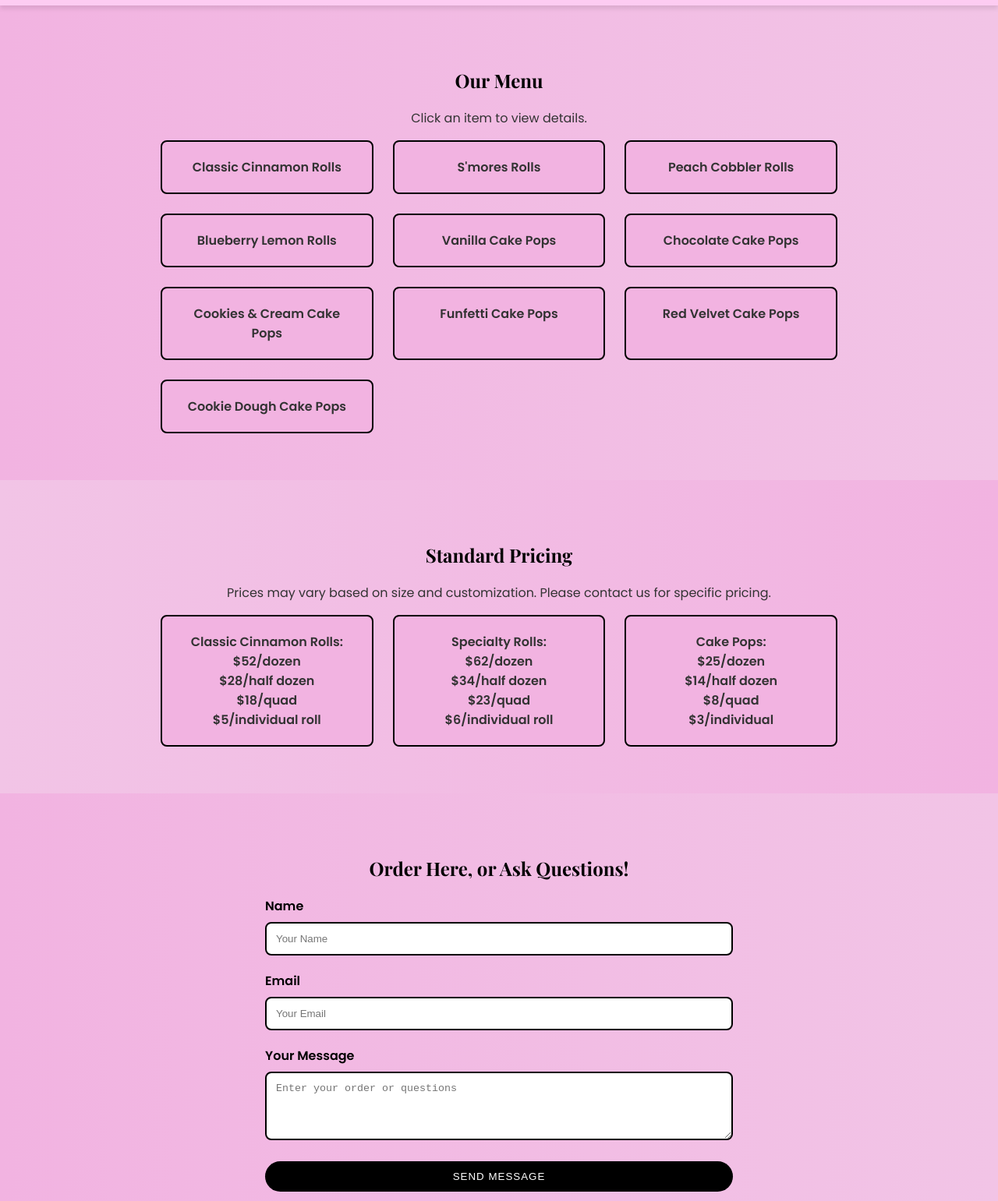
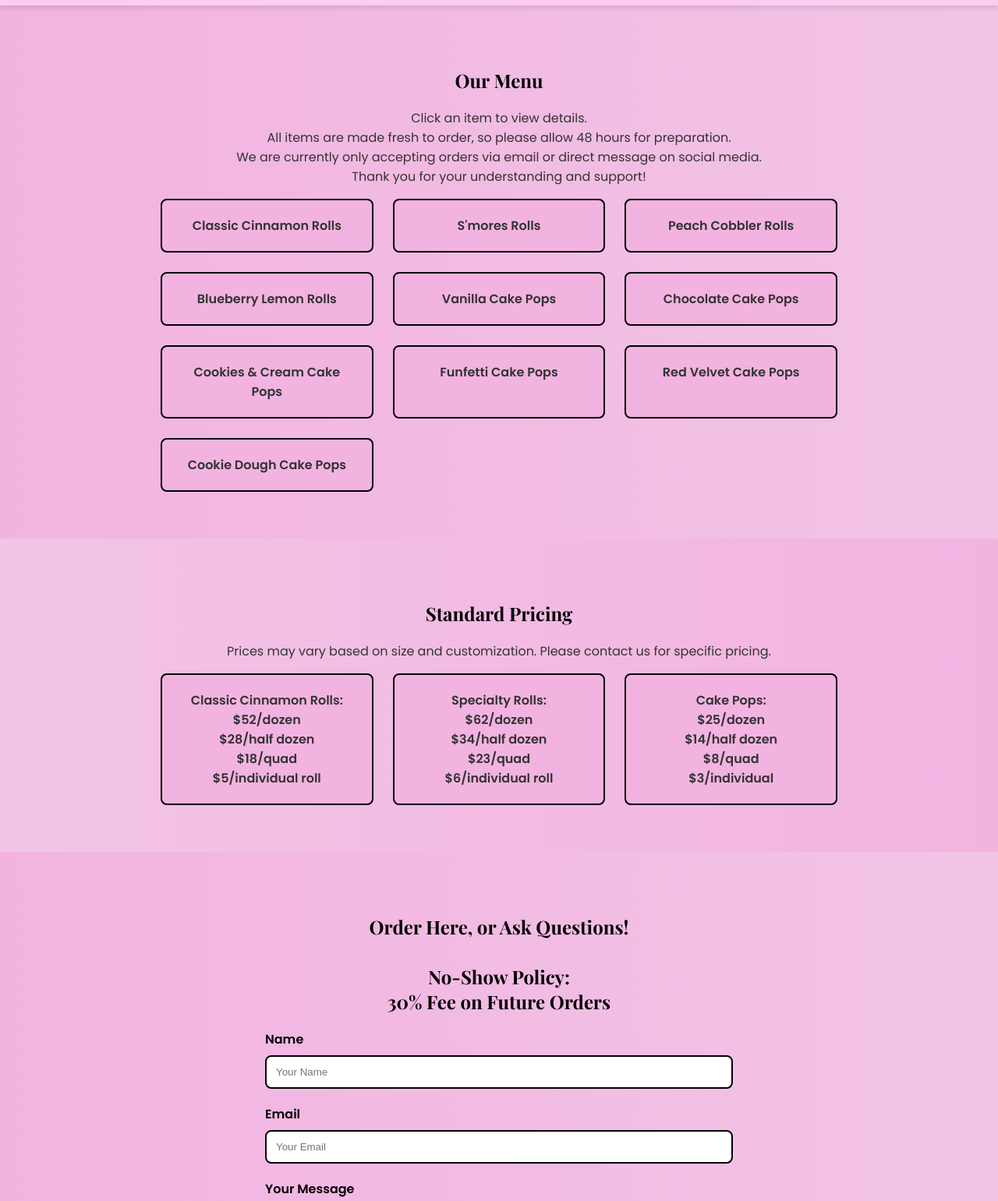
Before and after one commit to ena393/cinnamon-secrets, a website: page menu.html in a window 1280 px wide. Shown: the part 180-1721 px from the top of the page at 78% size. Drawn offline with nearby package versions, Linux system fonts and the light colour scheme.

Commit message:
Update menu section with order details and no-show policy

```diff
--- a/menu.html
+++ b/menu.html
@@ -66,7 +66,11 @@
     <!-- Menu Section -->
     <section id="menu" class="menu-section" class="fade-in">
       <h2>Our Menu</h2>
-      <p>Click an item to view details.</p>
+      <p>Click an item to view details.
+        <br>All items are made fresh to order, so please allow 48 hours for preparation.
+        <br>We are currently only accepting orders via email or direct message on social media.
+        <br>Thank you for your understanding and support!
+      </p>
       <div class="menu-grid">
         <div class="menu-item" data-image="food/classic_cr.jpg">Classic Cinnamon Rolls</div>
         <div class="menu-item" data-image="food/coming_soon.jpg">S'mores Rolls</div>
@@ -124,7 +128,9 @@
 
     <!-- Contact Section -->
     <section id="contact" class="contact-section" class="fade-in">
-      <h2>Order Here, or Ask Questions!</h2>
+      <h2>Order Here, or Ask Questions!<br><br>
+        <span class="highlight">No-Show Policy:</span> <br>
+        <span class="highlight">30% Fee on Future Orders</span></h2>
       <form id="contact-form">
         <div class="form-group">
           <label for="name">Name</label>
```
